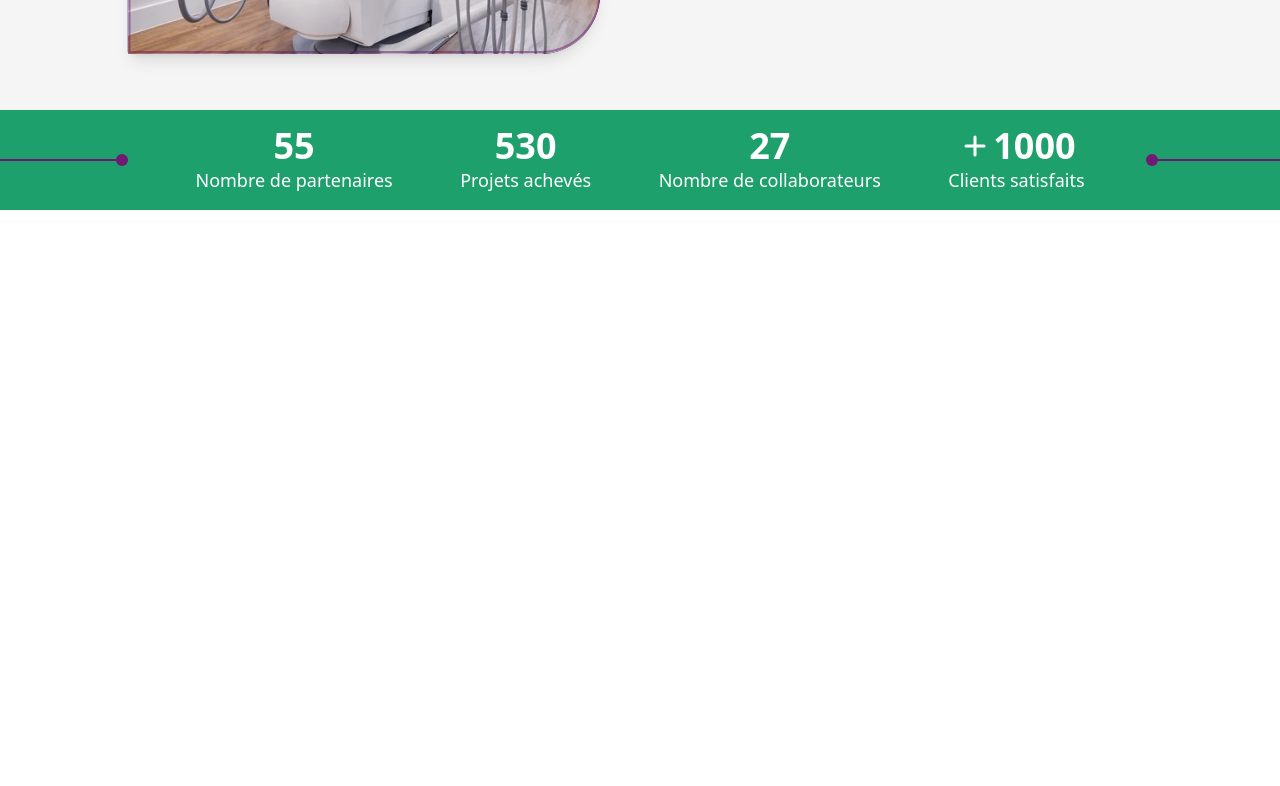
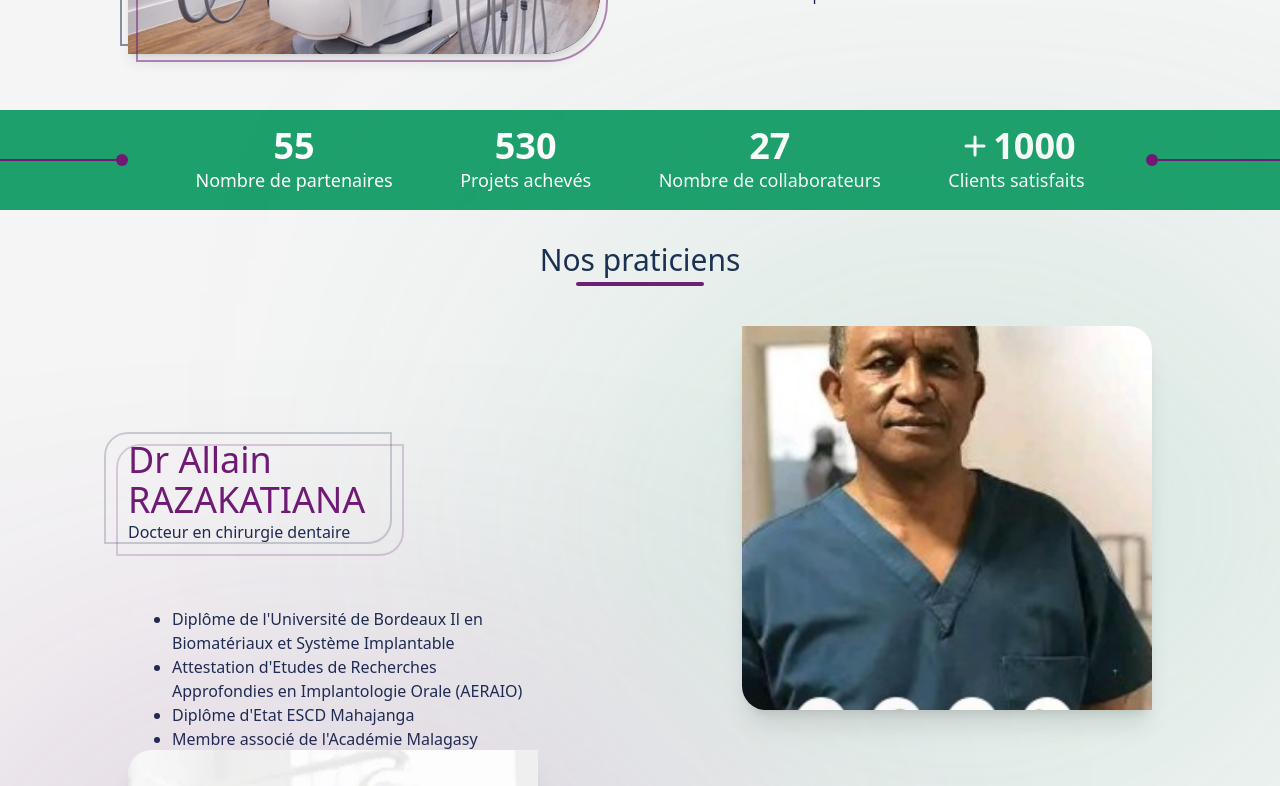
Before and after one commit to Njaka91/Cidro, a React (Vite) app: page / in a window 1280 px wide. Shown: the part 2000-2786 px from the top of the page. Before the commit the page ends 2210 px from the top, so only its background shows below. Built offline with nearby package versions, Linux system fonts and the light colour scheme.

Commit message:
responsive team section dans accueil

```diff
--- a/src/components/PresidentSection.jsx
+++ b/src/components/PresidentSection.jsx
@@ -25,13 +25,15 @@ const PresidentSection = () => {
 
   return (
     <div
+        ref={ref}
+
       className="flex flex-col-reverse bg-slate-300 mt-8 relative py-14
     md:flex-row md:justify-between md:px-8
     lg:my-16 lg:px-24
     xl:px-32"
     >
       <div
-        ref={ref}
+
         className=" relative flex flex-col mt-10 text-[#1B2C51] z-10 px-6
       md:w-1/2
       xl:mt-24"
@@ -82,7 +84,6 @@ const PresidentSection = () => {
         </motion.div>
       </div>
       <div
-        ref={ref}
         className="relative z-10 w-full px-6
       md:w-1/2 md:px-0
       xl:my-16 "
--- a/src/components/Root.jsx
+++ b/src/components/Root.jsx
@@ -26,8 +26,8 @@ const Root = () => {
       <NavBar />
       <StubbornImg imgBg={imgBg} />
       <Outlet />
-      {/*{pathname !== "/prendrerendez-vous" && <AppointmentBottom />}
-      {pathname !== "/prendrerendez-vous" && <Button/>}
+      {pathname !== "/prendrerendez-vous" && <AppointmentBottom />}
+      {/*{pathname !== "/prendrerendez-vous" && <Button/>}
       <Footer /> */}
     </>
   );
--- a/src/components/Team.jsx
+++ b/src/components/Team.jsx
@@ -1,15 +1,17 @@
 import { useScroll, useTransform, motion } from "framer-motion";
 import drRazakatiana from "../assets/images/drRazakatiana.jpg";
 import doctorEquipe1 from "../assets/images/doctorEquipe1.jpg";
+import { useRef } from "react";
 
 const Team = () => {
-  const { scrollYProgress } = useScroll({});
-  const imgY = useTransform(scrollYProgress, [0.45, 0.63], [200, 0]);
-  const img2Y = useTransform(scrollYProgress, [0.50, 0.73], [200, 0]);
+  const ref = useRef(null);
+  const { scrollYProgress } = useScroll({
+    target: ref,
+    offset: ["start end", "center center"],
+  });
 
-
-  const headScale = useTransform(scrollYProgress, [0, 0.55], [0, 1]);
-  const headopacity = useTransform(scrollYProgress, [0.45, 0.55], [0, 1]);
+  const headScale = useTransform(scrollYProgress, [0, 0.45], [0.75, 1]);
+  const headopacity = useTransform(scrollYProgress, [0, 0.45], [0, 1]);
 
   const borderY = useTransform(scrollYProgress, [0.47, 0.53], [-6.3, 0]);
   const borderX = useTransform(scrollYProgress, [0.47, 0.53], [-7.5, 0]);
@@ -17,11 +19,16 @@ const Team = () => {
   const border2Y = useTransform(scrollYProgress, [0.4, 0.53], [7.5, 0]);
   const border2X = useTransform(scrollYProgress, [0.4, 0.53], [7.5, 0]);
 
-  const textY = useTransform(scrollYProgress, [0.1, 0.3], [200, 0]);
-  const TitleY = useTransform(scrollYProgress, [0, 0.22], [200, 0]);
+  const textY = useTransform(scrollYProgress, [0, 0.8], [300, 0]);
+  const TitleY = useTransform(scrollYProgress, [0, 0.78], [200, 0]);
+
+  const textY2 = useTransform(scrollYProgress, [0, 0.8], [300, 0]);
+  const TitleY2 = useTransform(scrollYProgress, [0, 0.78], [200, 0]);
 
   return (
-    <div className="flex flex-col">
+    <div
+    ref={ref}
+    className="flex flex-col">
       <div className="flex relative justify-center items-center py-2 mt-6">
         <motion.span
           style={{
@@ -33,37 +40,59 @@ const Team = () => {
           Nos praticiens
         </motion.span>
         <motion.span
-        style={{
-          scale: headScale,
-          opacity: headopacity,
-        }}
-        className="absolute h-1 w-32 -bottom-0 bg-fuchsia-900   rounded-full transform " />
+          style={{
+            scale: headScale,
+            opacity: headopacity,
+          }}
+          className="absolute h-1 w-32 -bottom-0 bg-fuchsia-900   rounded-full transform "
+        />
       </div>
-      <div className="flex flex-row relative justify-between  px-32 mt-10">
-        <div className="flex flex-col w-2/5 justify-center items-center text-[#1B2C51]z-10">
+
+      <div
+        className="flex flex-col-reverse relative justify-between mt-10 px-6
+      md:flex-row md:px-8
+      lg:px-24
+      xl:px-32"
+      >
+        <div
+          className="flex flex-col w-full justify-center text-[#1B2C51] z-10
+        md:w-2/5 md:px-0"
+        >
           <div className="absolute border-4 h-1/2 w-1/2 right-0 top-1/4 bg-[#1ea06c] opacity-50 blur-[200px] shadow-[0_0_30px_rgba(0,0,0,0.8)]" />
           <motion.div
             style={{
               y: TitleY,
             }}
-            className="relative flex flex-col"
+            className="relative flex flex-col mt-10
+            md:mt-0"
           >
             <motion.div
-              className="absolute bottom-0 -right-5 bg-none border-2 border-[#1B2C51] border-opacity-20 rounded-tl-3xl rounded-br-3xl h-20 w-[450px]"
+              className="absolute -left-4 bottom-0 bg-none border-2 border-[#1B2C51] border-opacity-20 rounded-tl-3xl rounded-br-3xl h-28 w-72
+              lg:w-72
+              xl:bottom-0 xl:-left-6"
               style={{ y: border2Y, x: border2X }}
-            ></motion.div>
+            />
             <motion.div
-              className="absolute -bottom-4 -right-10 bg-none border-2 border-fuchsia-900 border-opacity-20 rounded-tl-3xl rounded-br-3xl h-20 w-[450px]"
+              className="absolute w-72 -bottom-2 -left-2 bg-none border-2 border-fuchsia-900 border-opacity-20 rounded-tl-3xl rounded-br-3xl h-28
+              lg:w-72
+              xl:-bottom-3 xl:-left-3"
               style={{ y: borderY, x: borderX }}
-            ></motion.div>
+            />
             <span className="text-4xl font-medium text-fuchsia-900">
-              Dr Allain RAZAKATIANA
+              Dr Allain
             </span>
+            <span className="text-4xl font-medium text-fuchsia-900">
+              RAZAKATIANA
+            </span>
+
             <span className="text-1xl font-medium">
               Docteur en chirurgie dentaire
             </span>
           </motion.div>
-          <motion.div style={{ y: textY }} transition={{ delay: 2 }}>
+          <motion.div
+            style={{ y: textY }}
+            transition={{ delay: 2 }}
+          >
             <ul className="mt-7 ml-11 list-disc">
               <li>
                 Diplôme de l&apos;Université de Bordeaux Il en Biomatériaux et
@@ -79,10 +108,13 @@ const Team = () => {
           </motion.div>
         </div>
 
-        <div className="relative w-[40%] z-10">
+        <div
+        ref={ref}
+          className="relative z-10 w-full
+        md:w-[40%]  "
+        >
           <motion.div
             className="overflow-hidden rounded-tr-3xl rounded-bl-3xl shadow-xl h-full"
-            style={{ y: imgY }}
           >
             <img
               src={drRazakatiana}
@@ -93,31 +125,44 @@ const Team = () => {
         </div>
       </div>
 
-      <div className="flex flex-row-reverse relative justify-between  px-32">
-        <div className="flex flex-col w-2/5 justify-center text-[#1B2C51]z-10">
+      <div
+        className="flex flex-col-reverse relative justify-between   px-6
+        md:flex-row-reverse md:px-8 md:mt-10
+        lg:px-24
+        xl:px-32"
+      >
+        <div className="flex flex-col w-full justify-center text-[#1B2C51] z-10
+        md:w-2/5">
           <div className="absolute border-4 h-1/2 w-1/2 left-0 top-1/4 bg-fuchsia-900 opacity-50 blur-[200px] shadow-[0_0_30px_rgba(0,0,0,0.8)]" />
           <motion.div
             style={{
-              y: TitleY,
+              y: TitleY2,
             }}
-            className="relative flex flex-col"
+            className="relative flex flex-col mt-10
+            md:mt-0"
           >
             <motion.div
-              className="absolute bottom-0 -left-6 bg-none border-2 border-[#1B2C51] border-opacity-20 rounded-tr-3xl rounded-bl-3xl h-20 w-[250px]"
-              style={{ y: border2Y, x: border2X }}
-            ></motion.div>
+              className="absolute -left-4 bottom-0 bg-none border-2 border-[#1B2C51] border-opacity-20 rounded-tl-3xl rounded-br-3xl h-28 w-72
+              lg:w-72
+              xl:bottom-0 xl:-left-6"
+            />
             <motion.div
-              className="absolute -bottom-4 -left-2 bg-none border-2 border-fuchsia-900 border-opacity-20 rounded-tr-3xl rounded-bl-3xl h-20 w-[250px]"
-              style={{ y: borderY, x: borderX }}
-            ></motion.div>
+              className="absolute w-72 -bottom-2 -left-2 bg-none border-2 border-fuchsia-900 border-opacity-20 rounded-tl-3xl rounded-br-3xl h-28
+              lg:w-72
+              xl:-bottom-3 xl:-left-3"
+            />
             <span className="text-4xl font-medium text-fuchsia-900">
-              Dr Allain
+              Dr Lorem
             </span>
+            <span className="text-4xl font-medium text-fuchsia-900">
+              Ipsum
+            </span>
+
             <span className="text-1xl font-medium">
               Docteur en chirurgie dentaire
             </span>
           </motion.div>
-          <motion.div style={{ y: textY }} transition={{ delay: 2 }}>
+          <motion.div style={{ y: textY2 }} transition={{ delay: 2 }}>
             <ul className="mt-7 ml-11 list-disc">
               <li>
                 Diplôme de l&apos;Université de Bordeaux Il en Biomatériaux et
@@ -132,10 +177,10 @@ const Team = () => {
             </ul>
           </motion.div>
         </div>
-        <div className="relative w-[40%] my-16 z-10">
+        <div className="relative w-full mt-10 z-10
+        md:w-[40%] md:my-16 md:mt-0">
           <motion.div
             className="overflow-hidden rounded-tl-3xl rounded-br-3xl shadow-xl h-full"
-            style={{ y: img2Y }}
           >
             <img
               src={doctorEquipe1}
--- a/src/pages/Home.jsx
+++ b/src/pages/Home.jsx
@@ -10,7 +10,7 @@ const Home = () => {
       <PresidentSection/>
       <FirmHistory/>
       <KeyMetricsSection/>
-      {/*<Team/> */}
+      <Team/>
 
     </>
   )
```
